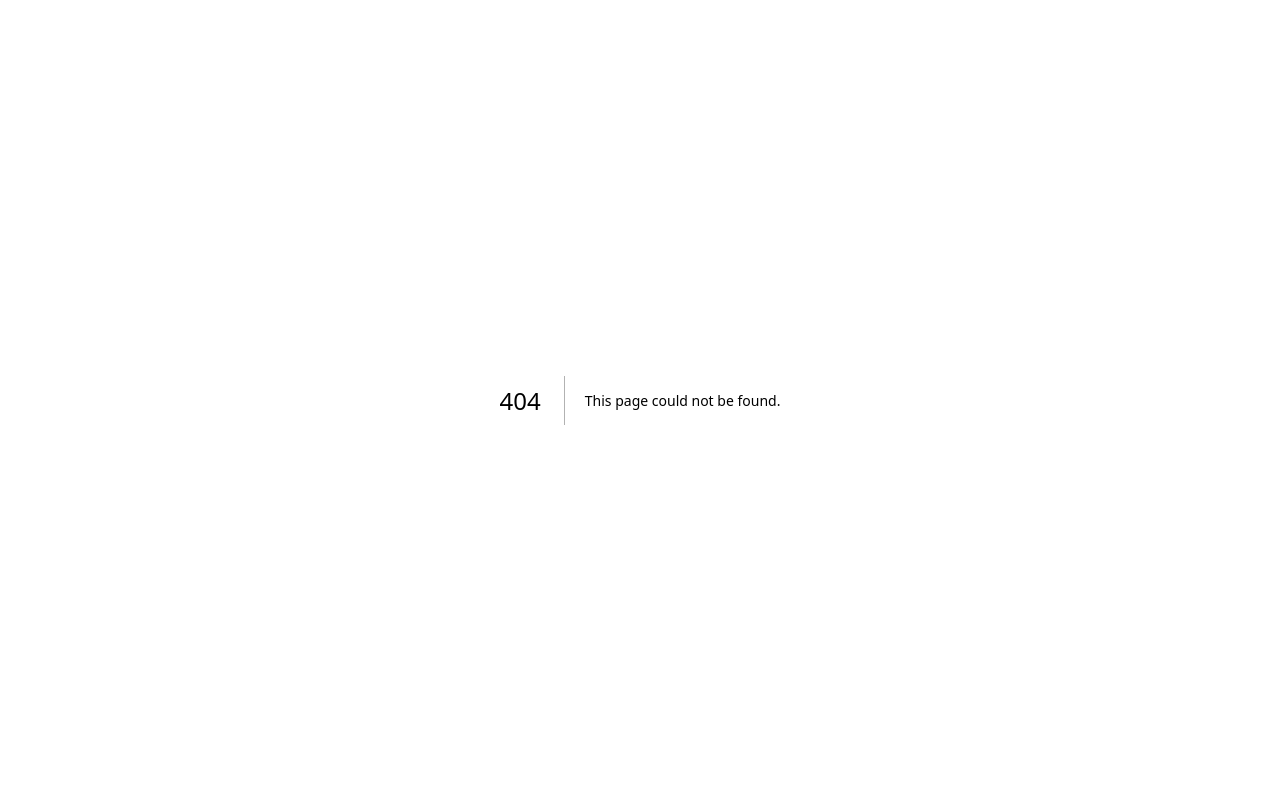
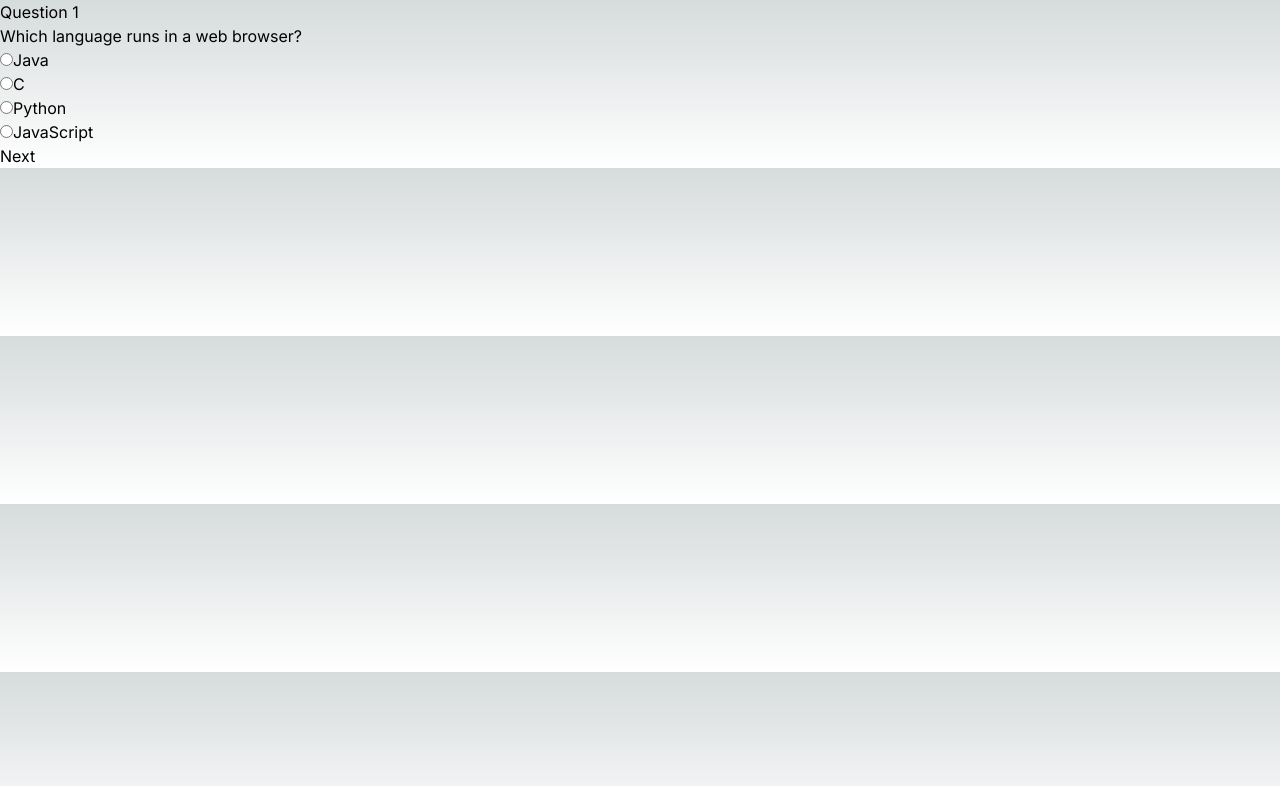
Before and after one commit to vituhonorato/tech-quizz, a Next.js app: page /javascript in a window 1280 px wide. Before the commit this address had no page. Shown: the top 786 px of the page. Built offline with nearby package versions, Linux system fonts and the light colour scheme.

Commit message:
add javascript page

```diff
--- /dev/null
+++ b/app/javascript/page.tsx
@@ -0,0 +1,105 @@
+"use client"
+
+import React, { useState } from 'react';
+
+const quizData = [
+  {
+    question: "Which language runs in a web browser?",
+    options: [
+      { text: "Java", id: "a" },
+      { text: "C", id: "b" },
+      { text: "Python", id: "c" },
+      { text: "JavaScript", id: "d" },
+    ],
+    correct: "d",
+  },
+  {
+    question: "What does CSS stand for?",
+    options: [
+      { text: "Central Style Sheets", id: "a" },
+      { text: "Cascading Style Sheets", id: "b" },
+      { text: "Cascading Simple Sheets", id: "c" },
+      { text: "Cars SUVs Sailboats", id: "d" },
+    ],
+    correct: "b",
+  },
+  {
+    question: "What does HTML stand for?",
+    options: [
+      { text: "Hypertext Markup Language", id: "a" },
+      { text: "Hypertext Markdown Language", id: "b" },
+      { text: "Hyperloop Machine Language", id: "c" },
+      { text: "Helicopters Terminals Motorboats Lamborghinis", id: "d" },
+    ],
+    correct: "a",
+  },
+  {
+    question: "What year was JavaScript launched?",
+    options: [
+      { text: "1996", id: "a" },
+      { text: "1995", id: "b" },
+      { text: "1994", id: "c" },
+      { text: "none of the above", id: "d" },
+    ],
+    correct: "b",
+  },
+];
+
+function App() {
+  const [currentQuiz, setCurrentQuiz] = useState(0);
+  const [score, setScore] = useState(0);
+  const [selected, setSelected] = useState(null);
+
+  const handleAnswerClick = (optionId:any) => {
+    setSelected(optionId);
+  };
+
+  const handleNextQuestion = () => {
+    if (selected === quizData[currentQuiz].correct) {
+      setScore(score + 1);
+    }
+    setSelected(null);
+    setCurrentQuiz(currentQuiz + 1);
+  };
+
+  const resetQuiz = () => {
+    setCurrentQuiz(0);
+    setScore(0);
+    setSelected(null);
+  };
+
+  return (
+    <div className="App">
+      {currentQuiz < quizData.length ? (
+        <div>
+          <h2>Question {currentQuiz + 1}</h2>
+          <p>{quizData[currentQuiz].question}</p>
+          <ul>
+            {quizData[currentQuiz].options.map((option) => (
+              <li key={option.id}>
+                <label>
+                  <input
+                    type="radio"
+                    name="answer"
+                    value={option.id}
+                    checked={selected === option.id}
+                    onChange={() => handleAnswerClick(option.id)}
+                  />
+                  {option.text}
+                </label>
+              </li>
+            ))}
+          </ul>
+          <button onClick={handleNextQuestion}>Next</button>
+        </div>
+      ) : (
+        <div>
+          <h2>You answered {score}/{quizData.length} questions correctly</h2>
+          <button onClick={resetQuiz}>Reload</button>
+        </div>
+      )}
+    </div>
+  );
+}
+
+export default App;
```
